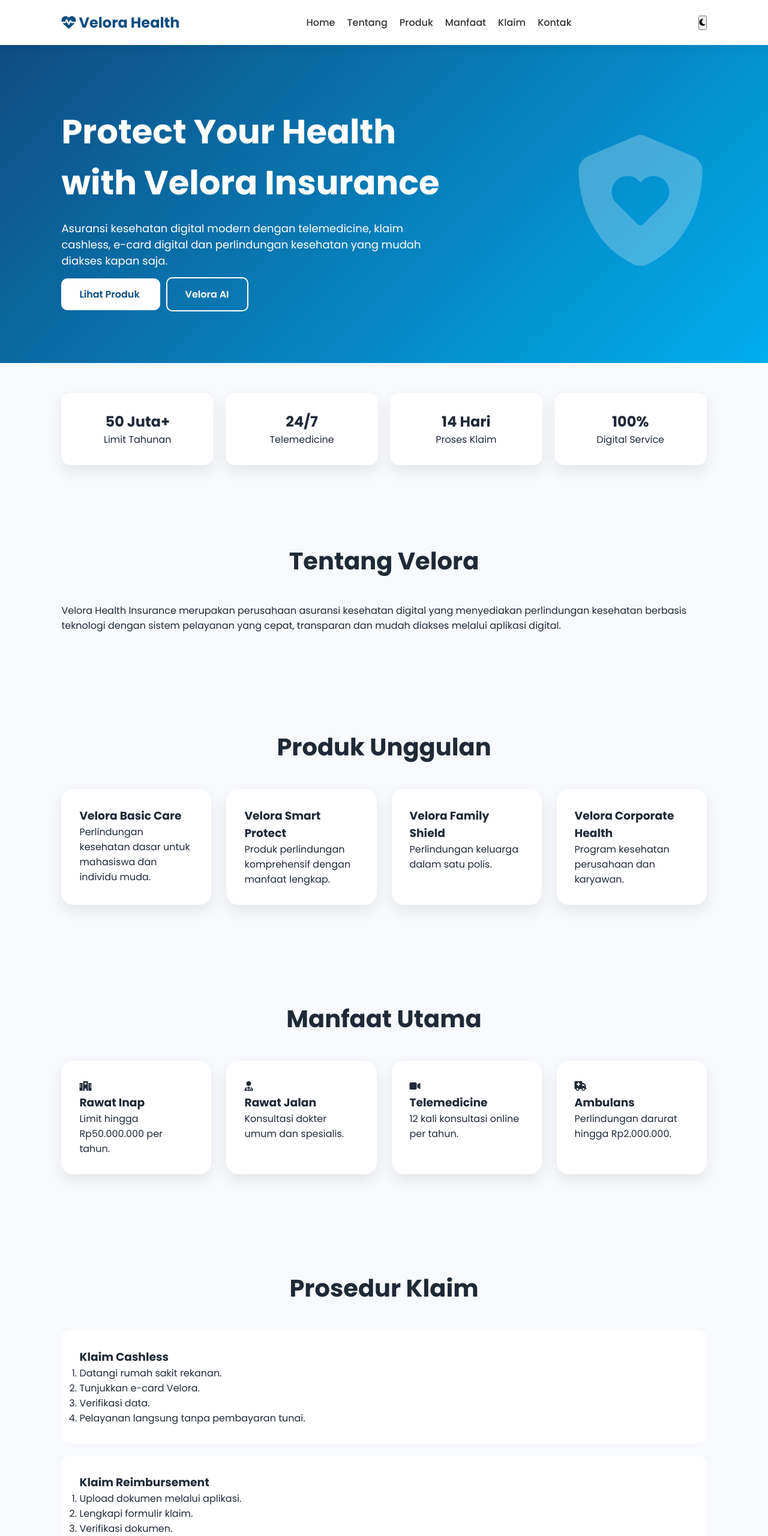
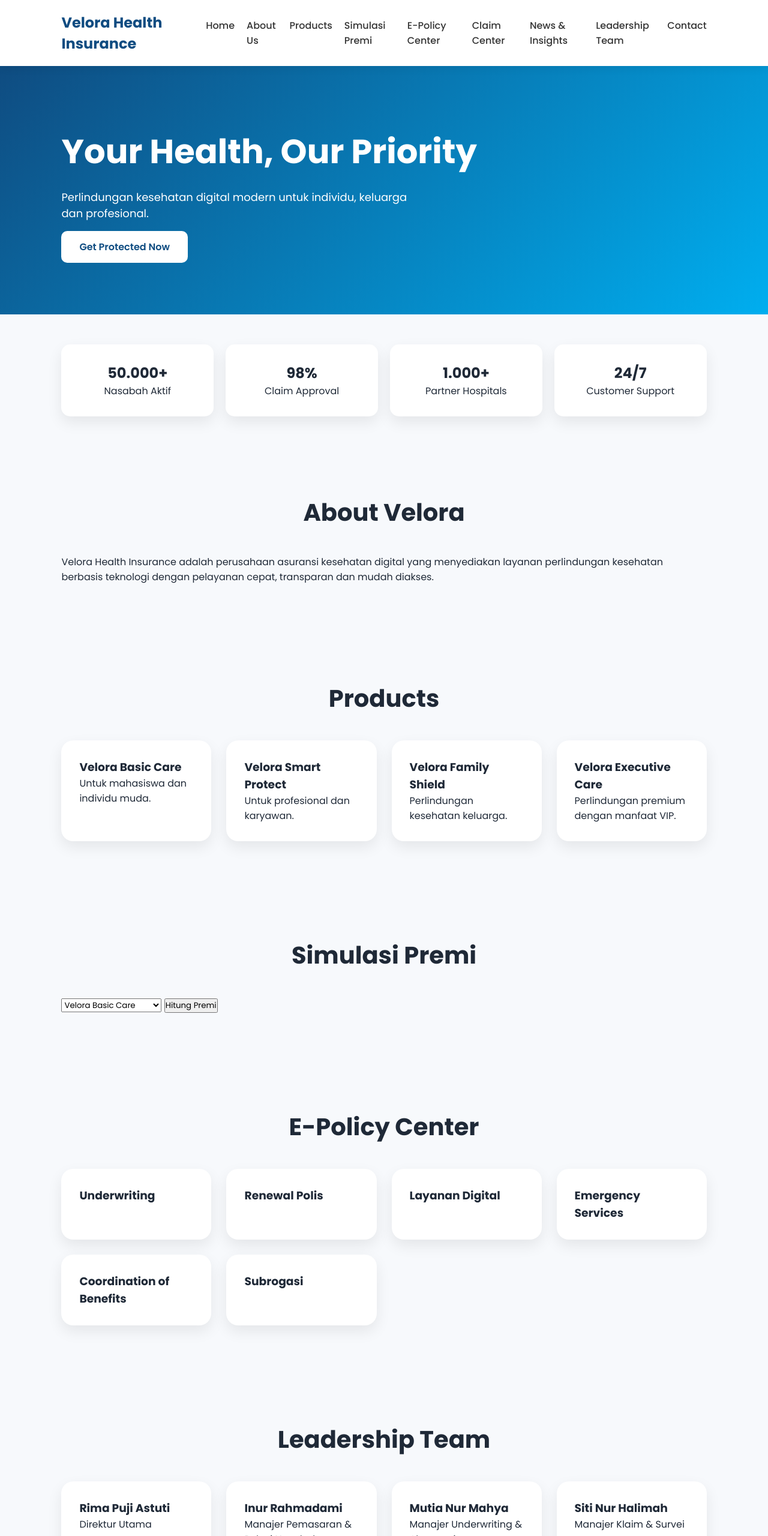
Before and after one commit to RIMAPJJ26/velora-health-insurance, a plain HTML site: page index.html in a window 1280 px wide. Shown: the top 2560 px of the page at 60% size. Drawn offline with Linux system fonts and the light colour scheme.

Commit message:
Update index.html

```diff
--- a/index.html
+++ b/index.html
@@ -1,4 +1,5 @@
 <!DOCTYPE html>
+
 <html lang="id">
 <head>
 <meta charset="UTF-8">
@@ -7,7 +8,6 @@
 
 <link rel="stylesheet" href="style.css">
 
-<link rel="preconnect" href="https://fonts.googleapis.com">
 <link href="https://fonts.googleapis.com/css2?family=Poppins:wght@300;400;500;600;700&display=swap" rel="stylesheet">
 
 <link rel="stylesheet"
@@ -16,250 +16,238 @@ href="https://cdnjs.cloudflare.com/ajax/libs/font-awesome/6.5.2/css/all.min.css"
 </head>
 <body>
 
-<!-- NAVBAR -->
 <nav class="navbar">
-    <div class="logo">
-        <i class="fa-solid fa-heart-pulse"></i>
-        Velora Health
-    </div>
 
-    <ul class="nav-links">
-        <li><a href="#home">Home</a></li>
-        <li><a href="#about">Tentang</a></li>
-        <li><a href="#products">Produk</a></li>
-        <li><a href="#benefits">Manfaat</a></li>
-        <li><a href="#claim">Klaim</a></li>
-        <li><a href="#contact">Kontak</a></li>
-    </ul>
+<div class="logo">
+Velora Health Insurance
+</div>
 
-    <button id="darkModeBtn">
-        <i class="fa-solid fa-moon"></i>
-    </button>
+<ul class="nav-links">
+<li><a href="#home">Home</a></li>
+<li><a href="#about">About Us</a></li>
+<li><a href="#products">Products</a></li>
+<li><a href="#premium">Simulasi Premi</a></li>
+<li><a href="#policy">E-Policy Center</a></li>
+<li><a href="#claim">Claim Center</a></li>
+<li><a href="#news">News & Insights</a></li>
+<li><a href="#leadership">Leadership Team</a></li>
+<li><a href="#contact">Contact</a></li>
+</ul>
+
 </nav>
 
-<!-- HERO -->
 <section class="hero" id="home">
 
 <div class="hero-content">
 
-<h1>
-Protect Your Health <br>
-with Velora Insurance
-</h1>
+<h1>Your Health, Our Priority</h1>
 
 <p>
-Asuransi kesehatan digital modern dengan telemedicine,
-klaim cashless, e-card digital dan perlindungan kesehatan
-yang mudah diakses kapan saja.
+Perlindungan kesehatan digital modern untuk individu,
+keluarga dan profesional.
 </p>
 
-<div class="hero-buttons">
 <a href="#products" class="btn-primary">
-Lihat Produk
+Get Protected Now
 </a>
 
-<a href="#chatbot" class="btn-secondary">
-Velora AI
-</a>
-</div>
-
-</div>
-
-<div class="hero-image">
-<i class="fa-solid fa-shield-heart"></i>
 </div>
 
 </section>
 
-<!-- STATS -->
-
 <section class="stats">
 
 <div class="stat-card">
-<h2>50 Juta+</h2>
-<p>Limit Tahunan</p>
+<h2>50.000+</h2>
+<p>Nasabah Aktif</p>
+</div>
+
+<div class="stat-card">
+<h2>98%</h2>
+<p>Claim Approval</p>
+</div>
+
+<div class="stat-card">
+<h2>1.000+</h2>
+<p>Partner Hospitals</p>
 </div>
 
 <div class="stat-card">
 <h2>24/7</h2>
-<p>Telemedicine</p>
-</div>
-
-<div class="stat-card">
-<h2>14 Hari</h2>
-<p>Proses Klaim</p>
-</div>
-
-<div class="stat-card">
-<h2>100%</h2>
-<p>Digital Service</p>
+<p>Customer Support</p>
 </div>
 
 </section>
 
-<!-- ABOUT -->
-
 <section id="about" class="section">
 
 <h2 class="section-title">
-Tentang Velora
+About Velora
 </h2>
 
-<p class="center-text">
-
-Velora Health Insurance merupakan perusahaan asuransi
-kesehatan digital yang menyediakan perlindungan kesehatan
-berbasis teknologi dengan sistem pelayanan yang cepat,
-transparan dan mudah diakses melalui aplikasi digital.
-
+<p>
+Velora Health Insurance adalah perusahaan asuransi
+kesehatan digital yang menyediakan layanan perlindungan
+kesehatan berbasis teknologi dengan pelayanan cepat,
+transparan dan mudah diakses.
 </p>
 
 </section>
 
-<!-- PRODUCTS -->
-
 <section id="products" class="section">
 
 <h2 class="section-title">
-Produk Unggulan
+Products
 </h2>
 
 <div class="cards">
 
 <div class="card">
 <h3>Velora Basic Care</h3>
-<p>Perlindungan kesehatan dasar untuk mahasiswa dan individu muda.</p>
+<p>Untuk mahasiswa dan individu muda.</p>
 </div>
 
 <div class="card">
 <h3>Velora Smart Protect</h3>
-<p>Produk perlindungan komprehensif dengan manfaat lengkap.</p>
+<p>Untuk profesional dan karyawan.</p>
 </div>
 
 <div class="card">
 <h3>Velora Family Shield</h3>
-<p>Perlindungan keluarga dalam satu polis.</p>
+<p>Perlindungan kesehatan keluarga.</p>
 </div>
 
 <div class="card">
-<h3>Velora Corporate Health</h3>
-<p>Program kesehatan perusahaan dan karyawan.</p>
+<h3>Velora Executive Care</h3>
+<p>Perlindungan premium dengan manfaat VIP.</p>
 </div>
 
 </div>
 
 </section>
 
-<!-- BENEFITS -->
-
-<section id="benefits" class="section">
+<section id="premium" class="section">
 
 <h2 class="section-title">
-Manfaat Utama
+Simulasi Premi
+</h2>
+
+<select id="product">
+<option>Velora Basic Care</option>
+<option>Velora Smart Protect</option>
+<option>Velora Family Shield</option>
+<option>Velora Executive Care</option>
+</select>
+
+<button onclick="calculatePremium()">
+Hitung Premi
+</button>
+
+<h3 id="premiumResult"></h3>
+
+</section>
+
+<section id="policy" class="section">
+
+<h2 class="section-title">
+E-Policy Center
 </h2>
 
 <div class="cards">
 
 <div class="card">
-<i class="fa-solid fa-hospital"></i>
-<h3>Rawat Inap</h3>
-<p>Limit hingga Rp50.000.000 per tahun.</p>
+<h3>Underwriting</h3>
 </div>
 
 <div class="card">
-<i class="fa-solid fa-user-doctor"></i>
-<h3>Rawat Jalan</h3>
-<p>Konsultasi dokter umum dan spesialis.</p>
+<h3>Renewal Polis</h3>
 </div>
 
 <div class="card">
-<i class="fa-solid fa-video"></i>
-<h3>Telemedicine</h3>
-<p>12 kali konsultasi online per tahun.</p>
+<h3>Layanan Digital</h3>
 </div>
 
 <div class="card">
-<i class="fa-solid fa-truck-medical"></i>
-<h3>Ambulans</h3>
-<p>Perlindungan darurat hingga Rp2.000.000.</p>
+<h3>Emergency Services</h3>
+</div>
+
+<div class="card">
+<h3>Coordination of Benefits</h3>
+</div>
+
+<div class="card">
+<h3>Subrogasi</h3>
 </div>
 
 </div>
 
 </section>
 
-<!-- CLAIM -->
-
-<section id="claim" class="section">
+<section id="leadership" class="section">
 
 <h2 class="section-title">
-Prosedur Klaim
+Leadership Team
 </h2>
 
-<div class="claim-box">
+<div class="cards">
 
-<h3>Klaim Cashless</h3>
-
-<ol>
-<li>Datangi rumah sakit rekanan.</li>
-<li>Tunjukkan e-card Velora.</li>
-<li>Verifikasi data.</li>
-<li>Pelayanan langsung tanpa pembayaran tunai.</li>
-</ol>
-
+<div class="card">
+<h3>Rima Puji Astuti</h3>
+<p>Direktur Utama</p>
 </div>
 
-<div class="claim-box">
-
-<h3>Klaim Reimbursement</h3>
-
-<ol>
-<li>Upload dokumen melalui aplikasi.</li>
-<li>Lengkapi formulir klaim.</li>
-<li>Verifikasi dokumen.</li>
-<li>Dana ditransfer maksimal 14 hari kerja.</li>
-</ol>
-
+<div class="card">
+<h3>Inur Rahmadami</h3>
+<p>Manajer Pemasaran & Relasi Nasabah</p>
 </div>
 
-</section>
+<div class="card">
+<h3>Mutia Nur Mahya</h3>
+<p>Manajer Underwriting & Akseptasi</p>
+</div>
 
-<!-- AI CHATBOT -->
+<div class="card">
+<h3>Siti Nur Halimah</h3>
+<p>Manajer Klaim & Survei</p>
+</div>
 
-<section id="chatbot" class="section">
-
-<h2 class="section-title">
-Velora AI Assistant
-</h2>
-
-<div class="chat-container">
-
-<div id="chat-box"></div>
-
-<div class="chat-input">
-
-<input
-type="text"
-id="userInput"
-placeholder="Tanyakan produk atau klaim..."
->
-
-<button onclick="sendMessage()">
-Kirim
-</button>
-
+<div class="card">
+<h3>Maria Rind Toji</h3>
+<p>Manajer Keuangan, SDM & Umum</p>
 </div>
 
 </div>
 
 </section>
 
-<!-- CONTACT -->
+<section id="news" class="section">
+
+<h2 class="section-title">
+News & Insights
+</h2>
+
+<div class="cards">
+
+<div class="card">
+<h3>Pentingnya Asuransi Kesehatan</h3>
+</div>
+
+<div class="card">
+<h3>Tips Mengelola Keuangan Keluarga</h3>
+</div>
+
+<div class="card">
+<h3>Pencegahan Penyakit Jantung</h3>
+</div>
+
+</div>
+
+</section>
 
 <section id="contact" class="section">
 
 <h2 class="section-title">
-Hubungi Kami
+Contact Us
 </h2>
 
 <form class="contact-form">
@@ -270,9 +258,7 @@ Hubungi Kami
 
 <textarea placeholder="Pesan"></textarea>
 
-<button type="submit">
-Kirim
-</button>
+<button>Kirim</button>
 
 </form>
 
@@ -282,9 +268,9 @@ Kirim
 
 <h3>Velora Health Insurance</h3>
 
-<p>Care, Beautifully Simplified.</p>
+<p>Your Health, Our Priority</p>
 
-<p>© 2026 All Rights Reserved</p>
+<p>© 2026 Velora Health Insurance</p>
 
 </footer>
 
```
